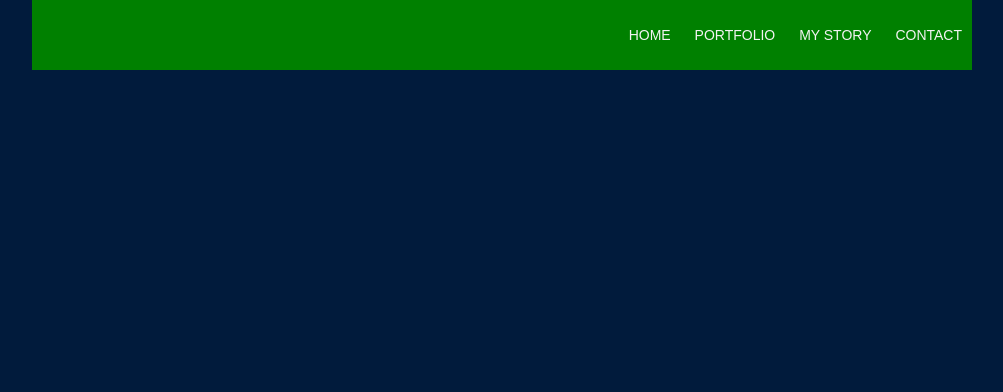
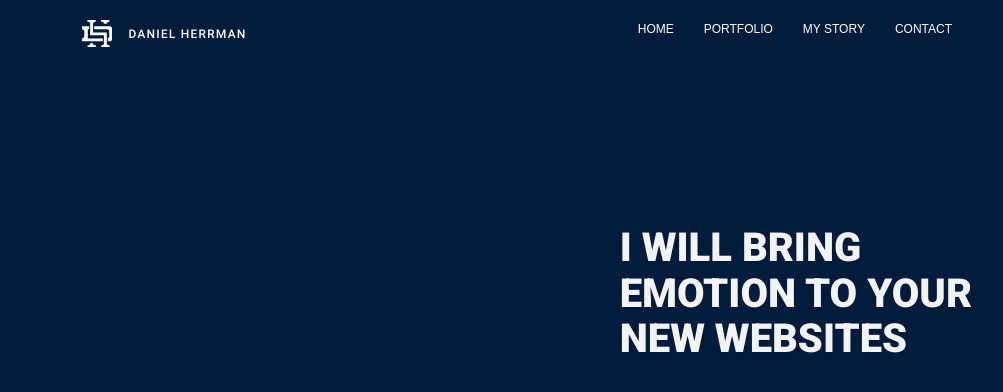
Before and after one commit to DanielHerrman/Website, a website: page build/index.html in a window 1280 px wide. Shown: the whole page, without its empty margins (138-1141 px from the left). Drawn offline with Linux system fonts and the light colour scheme.

Commit message:
Editing Section 1
-Logo added
-Hover effect added
-H2 (Main heading) added

```diff
--- a/source/sass/3-basics/_base.sass
+++ b/source/sass/3-basics/_base.sass
@@ -12,9 +12,8 @@ html
 
 body
   background: white
-  font-size: 14px
+  font-size: 12px
   line-height: 1.6
-  font-size: 14px
   color: black
   -webkit-font-smoothing: antialiased
   -webkit-text-size-adjust: 100%
--- a/source/sass/3-basics/_typography.sass
+++ b/source/sass/3-basics/_typography.sass
@@ -16,14 +16,17 @@ h1, h2, h3, h4, h5, h6
   letter-spacing: -2px
 
 .huge, h1
+  color: $white
   font-size: 68px
   line-height: 1.05
   @media only screen and (max-width: 680px)
     font-size: 44px
 
 .large, h2
-  font-size: 42px
+  color: $white
+  font-size: 40px
   line-height: 1.14
+  text-transform: uppercase
   @media only screen and (max-width: 680px)
     font-size: 32px
 
--- a/source/sass/4-layout/_nav.sass
+++ b/source/sass/4-layout/_nav.sass
@@ -1,13 +1,23 @@
-.navigation
-  height: 70px
-  background-color: green
 
-.navbar
-  float: right
-  padding-left: 0
 
-.navbar li
-  display: inline-block
-  text-transform: uppercase
-  padding: 10px
-  text-align: center
+.main-nav
+  display: flex
+
+  li
+    list-style: none
+
+  li:first-child
+    margin-right: auto
+
+  a
+    display: block
+    color: white
+    padding: 8px 10px
+    margin-right: 10px
+    text-decoration: none
+    text-transform: uppercase
+    font-weight: 500
+
+//Navigation menu--HOVER effect
+a.nav-hover:hover
+  border-bottom: 2px solid $secondary
--- a/source/sass/6-pages/_page-home.sass
+++ b/source/sass/6-pages/_page-home.sass
@@ -2,3 +2,11 @@
   background-color: $primary
   width: 100%
   height: 100vh
+
+#main-heading
+  margin-top: 152px
+  float: right
+
+#illustration
+  width: 100%
+  height: 100%
```
Also changed, not shown: build/assets/css/main.min.css, build/assets/img/avatar.jpg (deleted), build/assets/img/ep_naturalblack.png (deleted), build/assets/img/illustration.png (added), build/assets/img/logo.svg (added), build/assets/img/static.jpg (deleted), build/index.html.
